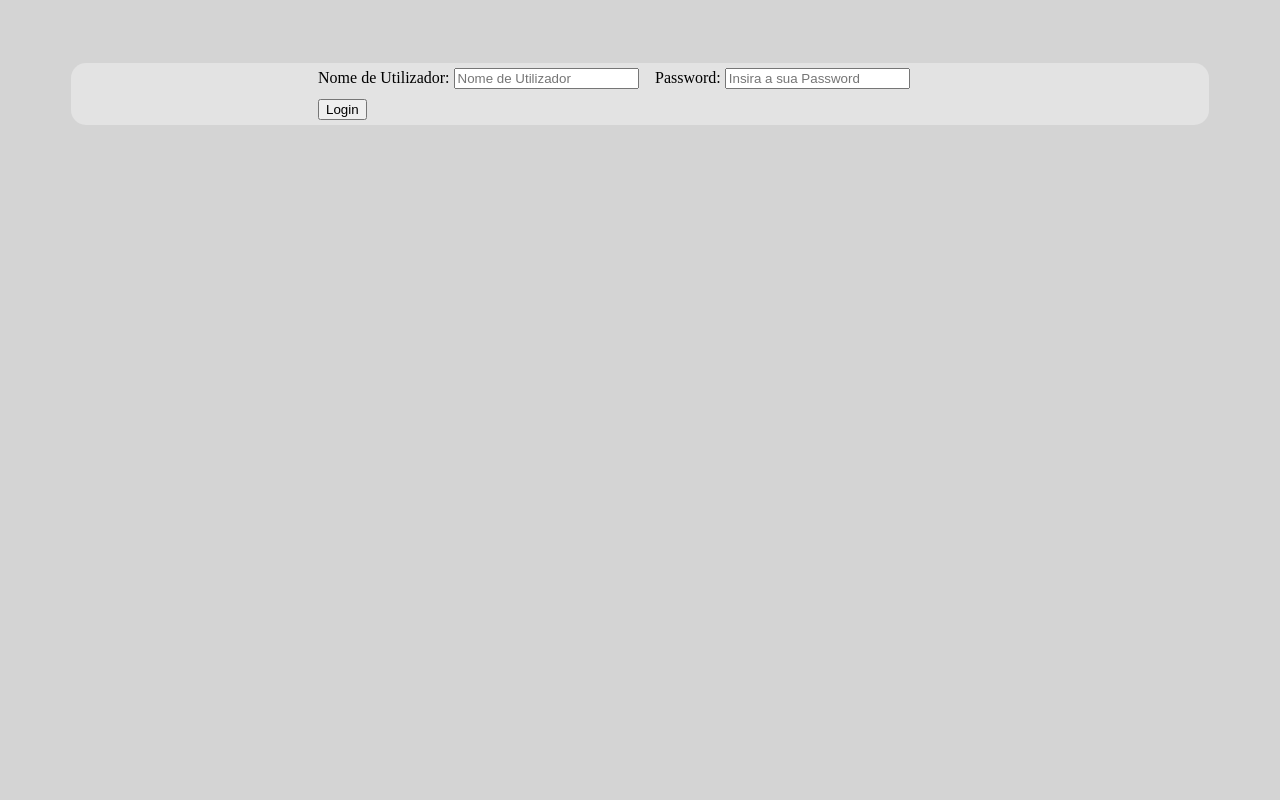
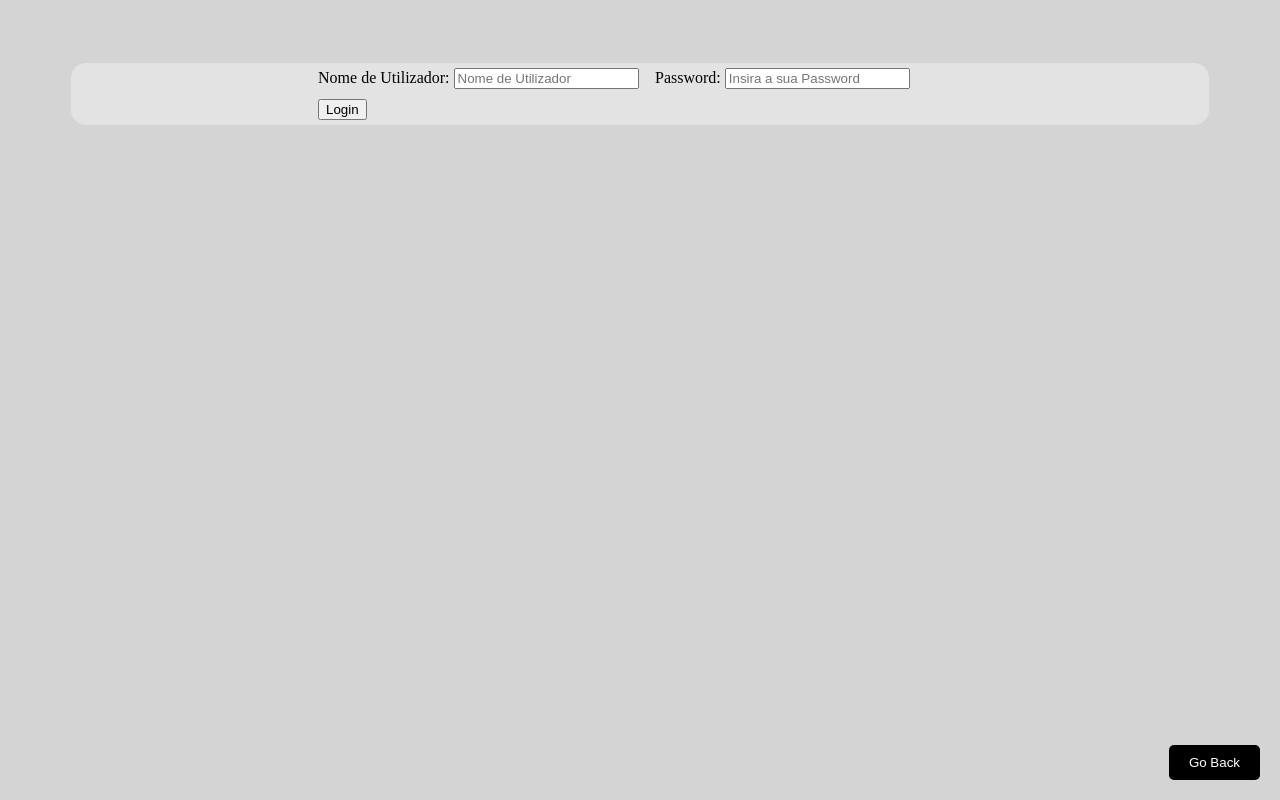
Before and after one commit to chico1509/Trabalho_Final, a website: page client_side/html/login.html in a window 1280 px wide. Drawn offline with Linux system fonts and the light colour scheme.

Commit message:
19:57 15/06

```diff
--- a/client_side/css/index.css
+++ b/client_side/css/index.css
@@ -59,3 +59,15 @@ body {
   border: 1px solid #ccc;
   box-shadow: 0 2px 8px rgba(0, 0, 0, 0.15);
 }
+
+.bottom-right-button {
+  position: fixed;
+  bottom: 20px;
+  right: 20px;
+  padding: 10px 20px;
+  background-color: black;
+  color: white;
+  border: none;
+  border-radius: 5px;
+  cursor: pointer;
+}
--- a/client_side/html/login.html
+++ b/client_side/html/login.html
@@ -41,7 +41,11 @@
     <div class="container">
       <div id="loginResult"></div>
     </div>
-
+    <div>
+      <a href="index.html">
+        <button class="bottom-right-button">Go Back</button>
+      </a>
+    </div>
     <script>
       function login() {
         const username = document.getElementById("username").value;
```
